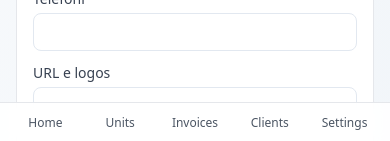
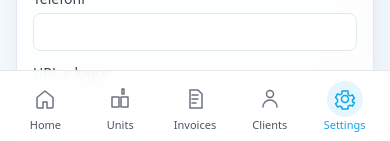
Before and after one commit to treesko/ismet, a Next.js app: page /settings in a window 390 px wide. Shown: the part 701-842 px from the top of the page. Built offline with nearby package versions, Linux system fonts and the light colour scheme; no server answers; the database is empty.

Commit message:
Polish UI further: cards and gradients, modern form controls, mobile bottom nav with icons and active state, settings form card

```diff
--- a/app/layout.tsx
+++ b/app/layout.tsx
@@ -1,6 +1,8 @@
 import './globals.css'
 import type { Metadata } from 'next'
 import Link from 'next/link'
+import dynamic from 'next/dynamic'
+const MobileNav = dynamic(() => import('@/components/MobileNav'), { ssr: false })
 
 export const metadata: Metadata = {
   title: 'Apartment Sales Manager',
@@ -28,15 +30,7 @@ export default function RootLayout({ children }: { children: React.ReactNode })
         </header>
         <main className="mx-auto max-w-7xl px-4 py-6">{children}</main>
         {/* Mobile bottom nav */}
-        <nav className="fixed bottom-0 left-0 right-0 z-40 border-t bg-white/90 backdrop-blur sm:hidden">
-          <div className="mx-auto flex max-w-7xl items-stretch justify-between px-2 py-1">
-            <a href="/" className="flex flex-1 flex-col items-center py-2 text-xs text-gray-600 hover:text-brand">Home</a>
-            <a href="/units" className="flex flex-1 flex-col items-center py-2 text-xs text-gray-600 hover:text-brand">Units</a>
-            <a href="/invoices" className="flex flex-1 flex-col items-center py-2 text-xs text-gray-600 hover:text-brand">Invoices</a>
-            <a href="/clients" className="flex flex-1 flex-col items-center py-2 text-xs text-gray-600 hover:text-brand">Clients</a>
-            <a href="/settings" className="flex flex-1 flex-col items-center py-2 text-xs text-gray-600 hover:text-brand">Settings</a>
-          </div>
-        </nav>
+        <MobileNav />
       </body>
     </html>
   )
--- a/app/settings/page.tsx
+++ b/app/settings/page.tsx
@@ -20,7 +20,8 @@ export default async function SettingsPage({ searchParams }: { searchParams: Rec
           await saveSettings(formData)
         }
         return (
-          <form action={saveSettingsAction} className="mx-auto max-w-2xl space-y-4 rounded-lg border bg-white p-4">
+          <form action={saveSettingsAction} className="mx-auto max-w-2xl space-y-4 card">
+            <div className="card-content space-y-4">
             <Input label="Emri i kompanisë" name="companyName" defaultValue={s?.companyName ?? ''} />
             <div className="grid grid-cols-1 gap-3 sm:grid-cols-2">
               <Input label="Adresa 1" name="address1" defaultValue={s?.address1 ?? ''} />
@@ -44,7 +45,8 @@ export default async function SettingsPage({ searchParams }: { searchParams: Rec
             <div className="grid grid-cols-1 gap-3 sm:grid-cols-3">
               <Input label="Formati i datës" name="dateFormat" defaultValue={s?.dateFormat ?? 'dd/MM/yyyy'} />
             </div>
-            <Button type="submit">Ruaj</Button>
+            <Button type="submit" className="w-full sm:w-auto">Ruaj</Button>
+            </div>
           </form>
         )
       })()}
--- /dev/null
+++ b/components/MobileNav.tsx
@@ -0,0 +1,40 @@
+"use client"
+import Link from 'next/link'
+import { usePathname } from 'next/navigation'
+
+const items = [
+  { href: '/', label: 'Home', icon: (active: boolean) => (
+    <svg width="24" height="24" viewBox="0 0 24 24" fill="none" xmlns="http://www.w3.org/2000/svg" className={active ? 'text-brand' : 'text-gray-500'}><path d="M4 10.5L12 4l8 6.5V20a1 1 0 0 1-1 1h-5v-6H10v6H5a1 1 0 0 1-1-1v-9.5Z" stroke="currentColor" strokeWidth="1.5" strokeLinejoin="round"/></svg>
+  )},
+  { href: '/units', label: 'Units', icon: (active: boolean) => (
+    <svg width="24" height="24" viewBox="0 0 24 24" fill="none" xmlns="http://www.w3.org/2000/svg" className={active ? 'text-brand' : 'text-gray-500'}><path d="M4 10h7v10H4V10Zm9 0h7v10h-7V10Zm3-8h-2v5h2V2Z" stroke="currentColor" strokeWidth="1.5" strokeLinejoin="round"/></svg>
+  )},
+  { href: '/invoices', label: 'Invoices', icon: (active: boolean) => (
+    <svg width="24" height="24" viewBox="0 0 24 24" fill="none" xmlns="http://www.w3.org/2000/svg" className={active ? 'text-brand' : 'text-gray-500'}><path d="M7 3h8l4 4v14H7V3Z" stroke="currentColor" strokeWidth="1.5"/><path d="M9 8h6M9 12h6M9 16h4" stroke="currentColor" strokeWidth="1.5" strokeLinecap="round"/></svg>
+  )},
+  { href: '/clients', label: 'Clients', icon: (active: boolean) => (
+    <svg width="24" height="24" viewBox="0 0 24 24" fill="none" xmlns="http://www.w3.org/2000/svg" className={active ? 'text-brand' : 'text-gray-500'}><path d="M15.5 7a3.5 3.5 0 1 1-7.001 0A3.5 3.5 0 0 1 15.5 7ZM5 20a7 7 0 1 1 14 0" stroke="currentColor" strokeWidth="1.5" strokeLinecap="round"/></svg>
+  )},
+  { href: '/settings', label: 'Settings', icon: (active: boolean) => (
+    <svg width="24" height="24" viewBox="0 0 24 24" fill="none" xmlns="http://www.w3.org/2000/svg" className={active ? 'text-brand' : 'text-gray-500'}><path d="M12 15.5a3.5 3.5 0 1 0 0-7 3.5 3.5 0 0 0 0 7Z" stroke="currentColor" strokeWidth="1.5"/><path d="M19.4 15c.09-.33.14-.68.14-1.04 0-.36-.05-.71-.14-1.04l2.04-1.58-2-3.46-2.4.96c-.54-.44-1.17-.78-1.86-.98L15 4h-6l-.18 2.86c-.69.2-1.32.54-1.86.98l-2.4-.96-2 3.46L4.6 12.9c-.09.33-.14.68-.14 1.05 0 .36.05.71.14 1.04L2.56 16.6l2 3.46 2.4-.96c.54.44 1.17.78 1.86.98L9 22h6l.18-2.86c.69-.2 1.32-.54 1.86-.98l2.4.96 2-3.46L19.4 15Z" stroke="currentColor" strokeWidth="1.5" strokeLinejoin="round"/></svg>
+  )},
+]
+
+export default function MobileNav() {
+  const pathname = usePathname() || '/'
+  return (
+    <nav className="fixed bottom-0 left-0 right-0 z-40 border-t bg-white/90 backdrop-blur sm:hidden">
+      <div className="mx-auto flex max-w-7xl items-stretch justify-between px-2 py-1">
+        {items.map((item) => {
+          const active = pathname === item.href || (item.href !== '/' && pathname.startsWith(item.href))
+          return (
+            <Link key={item.href} href={item.href} className="flex flex-1 flex-col items-center py-1.5 text-[11px]">
+              <div className={`flex h-9 w-9 items-center justify-center rounded-full ${active ? 'bg-brand/10' : ''}`}>{item.icon(active)}</div>
+              <div className={active ? 'text-brand' : 'text-gray-600'}>{item.label}</div>
+            </Link>
+          )
+        })}
+      </div>
+    </nav>
+  )
+}
```
